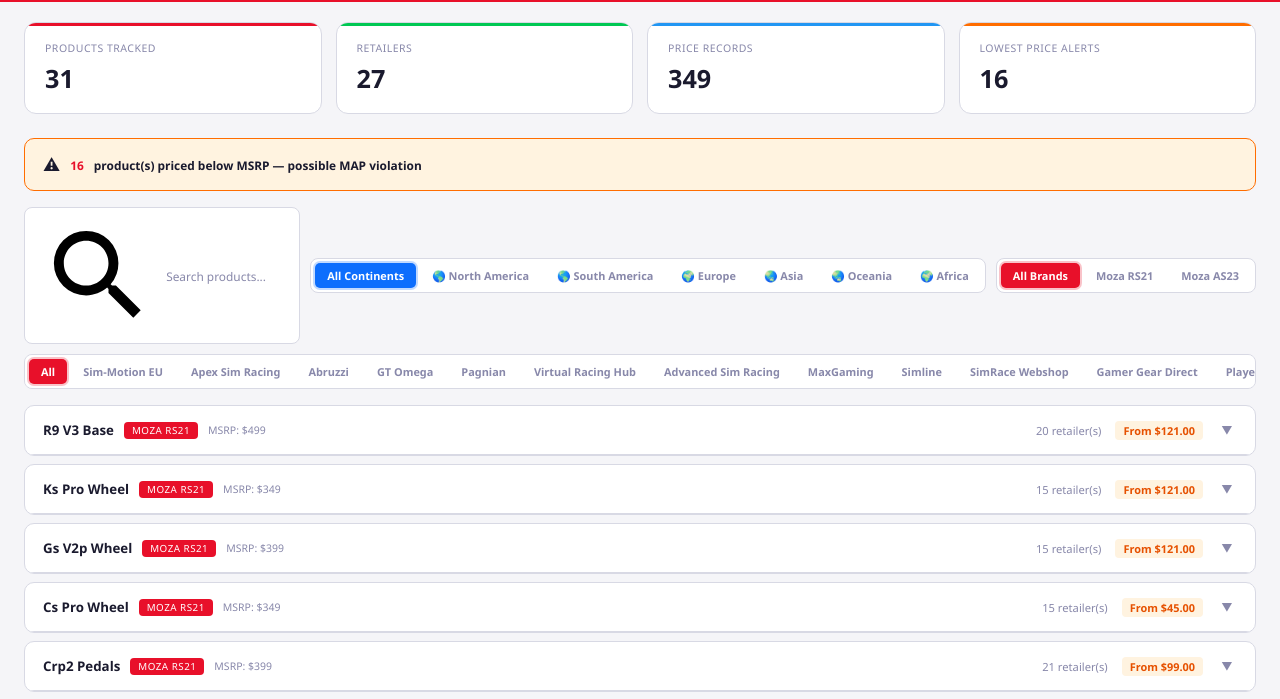
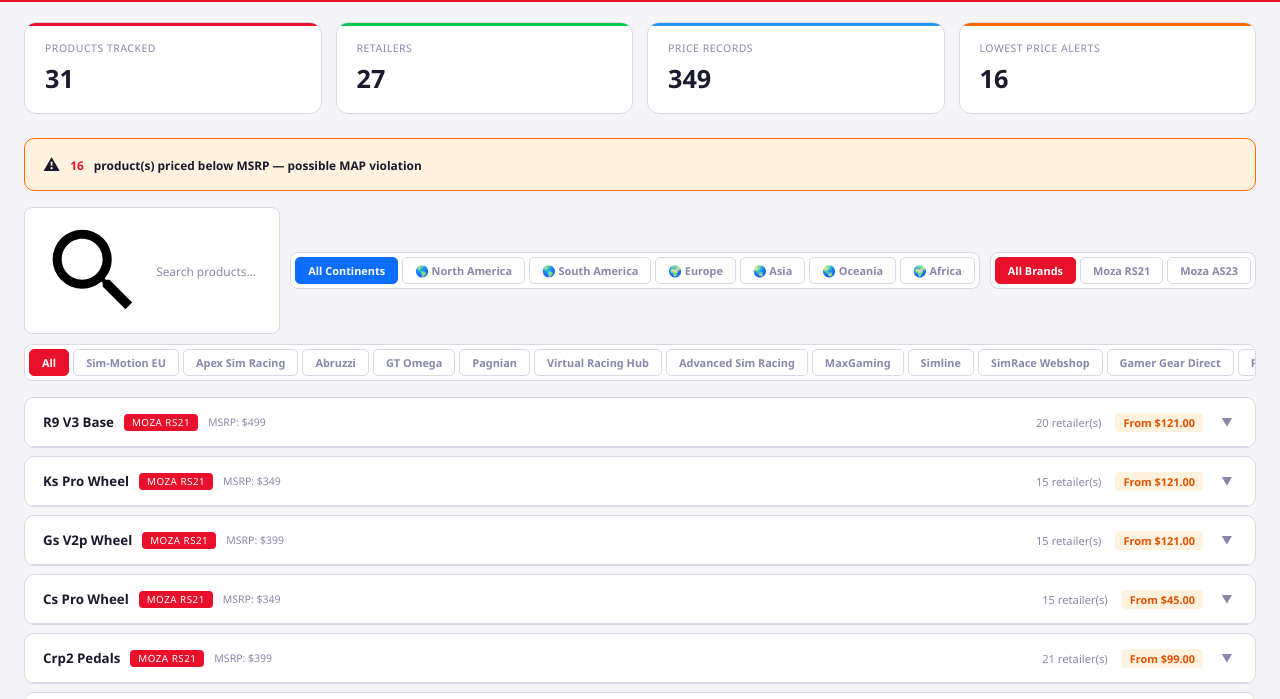
Before and after one commit to wenx094-coder/moza-reseller-monitor, a website: page prices.html in a window 1280 px wide. Shown: the part 68-767 px from the top of the page. Drawn offline with Linux system fonts and the light colour scheme.

Commit message:
prices.html: tabs default to white bg with border, active gets solid color

```diff
--- a/prices.html
+++ b/prices.html
@@ -144,9 +144,9 @@
   }
   .retailer-pill {
     padding: 5px 12px;
-    border: none;
+    border: 1px solid var(--border);
     border-radius: 5px;
-    background: transparent;
+    background: var(--surface);
     color: var(--text2);
     font-size: 0.78rem;
     font-weight: 600;
@@ -155,9 +155,9 @@
     font-family: var(--font);
     transition: all 0.2s;
   }
-  .retailer-pill:hover { color: var(--text); background: var(--surface2); }
-  .retailer-pill.active { background: var(--accent); color: white; box-shadow: 0 0 0 2px rgba(232,16,42,0.25); }
-  .retailer-pill.continent-active { background: #0d6efd; color: white; box-shadow: 0 0 0 2px rgba(13,110,253,0.25); }
+  .retailer-pill:hover { color: var(--text); background: var(--surface2); border-color: var(--text2); }
+  .retailer-pill.active { background: var(--accent); color: white; border-color: var(--accent); }
+  .retailer-pill.continent-active { background: #0d6efd; color: white; border-color: #0d6efd; }
 
   .product-grid {
     display: flex;
```
